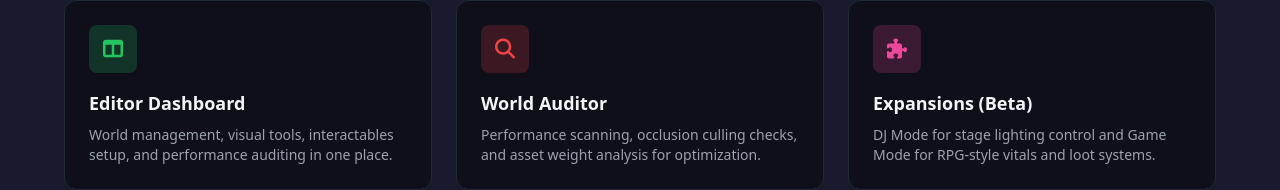
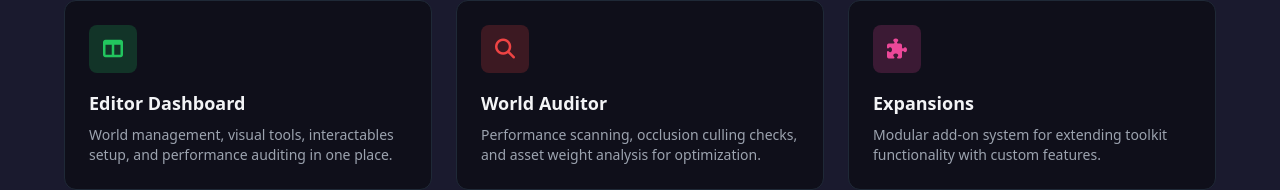
Before and after one commit to bellastrangevr/StrangeToolkit, a website: page docs/index.html in a window 1280 px wide. Shown: the part 787-977 px from the top of the page. Drawn offline with nearby package versions, Linux system fonts and the light colour scheme.

Commit message:
Exclude docs from VPM package, update expansions description
- Exclude docs/ folder from VPM zip and rsync
- Update expansions feature description

```diff
--- a/docs/index.html
+++ b/docs/index.html
@@ -129,8 +129,8 @@
                     <div class="w-12 h-12 bg-pink-500/20 rounded-lg flex items-center justify-center mb-4">
                         <i class="fas fa-puzzle-piece text-pink-500 text-xl"></i>
                     </div>
-                    <h3 class="text-lg font-semibold mb-2">Expansions (Beta)</h3>
-                    <p class="text-gray-400 text-sm">DJ Mode for stage lighting control and Game Mode for RPG-style vitals and loot systems.</p>
+                    <h3 class="text-lg font-semibold mb-2">Expansions</h3>
+                    <p class="text-gray-400 text-sm">Modular add-on system for extending toolkit functionality with custom features.</p>
                 </div>
             </div>
         </div>
```
Also changed, not shown: .github/workflows/release.yml.
